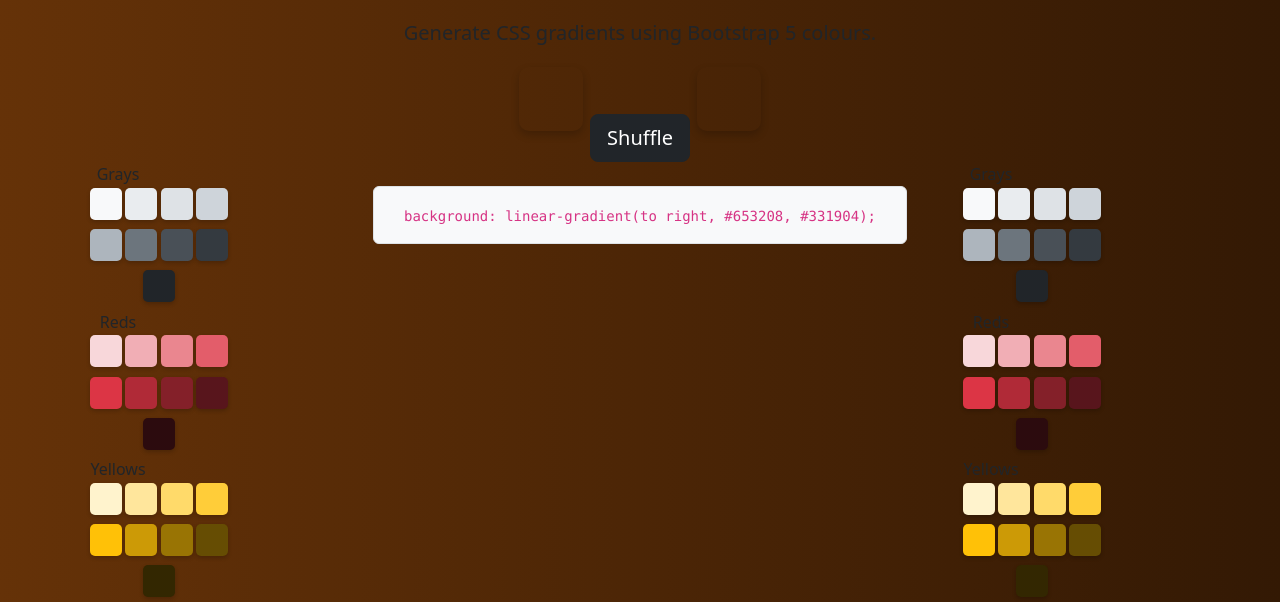
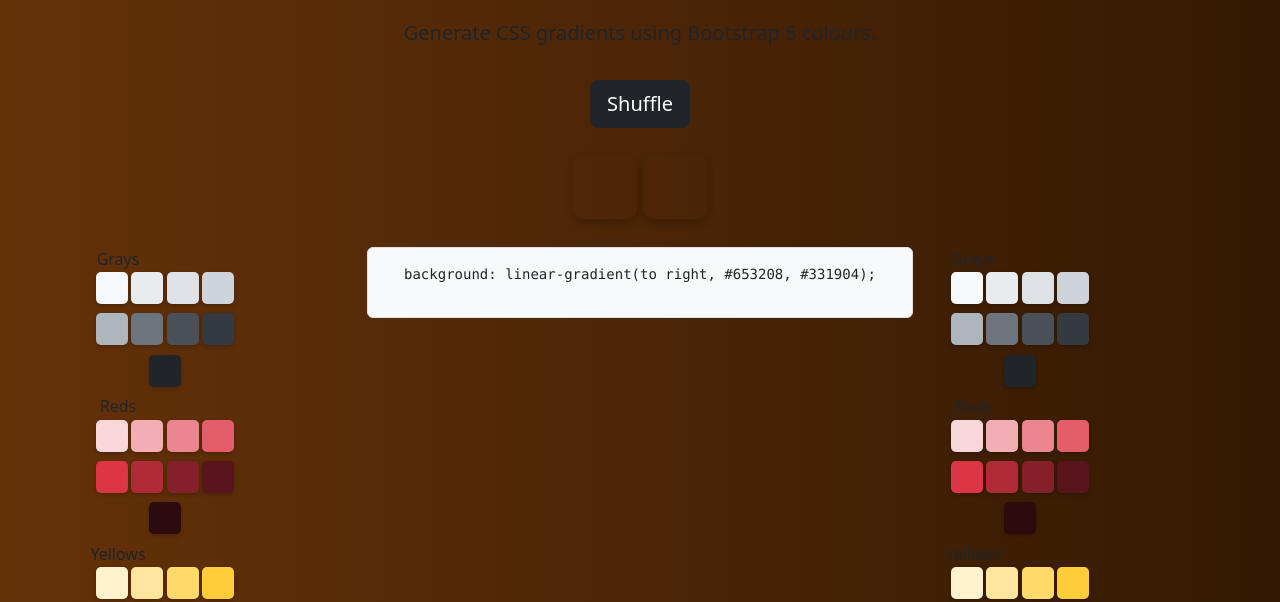
Before and after one commit to Rollcloud/bootstrap-gradients, a website built with Vite: page src/index.html in a window 1280 px wide. Shown: the part 177-779 px from the top of the page. Built offline with nearby package versions, Linux system fonts and the light colour scheme.

Commit message:
Adjust page spacing

```diff
--- a/src/index.html
+++ b/src/index.html
@@ -21,20 +21,23 @@
     </nav>
 
     <main class="container text-center py-5">
-      <h1 class="display-4 mb-4">Bootstrap Gradient Generator</h1>
-      <p class="lead">Generate CSS gradients using Bootstrap 5 colours.</p>
+      <div class="row">
+        <h1 class="display-4 mb-4">Bootstrap Gradient Generator</h1>
+        <p class="lead">Generate CSS gradients using Bootstrap 5 colours.</p>
+      </div>
 
-      <div class="">
+      <button class="btn btn-dark btn-lg mt-3 btn-shuffle">Shuffle</button>
+
+      <div class="row my-4 justify-content-center">
         <span class="swatch-lg"></span>
-        <a href="#" class="btn btn-dark btn-lg mt-3 btn-shuffle">Shuffle</a>
         <span class="swatch-lg"></span>
       </div>
 
-      <div class="row g-5">
+      <div class="row">
         <div class="col-md-3 colour-swatches"></div>
         <div class="col-md-6">
-          <div class="gradient-code mt-4 p-3 bg-light border rounded">
-            <code class="css-code"></code>
+          <div class="gradient-code p-3 bg-light border rounded">
+            <pre><code class="css-code"></code></pre>
           </div>
         </div>
         <div class="col-md-3 colour-swatches"></div>
```
